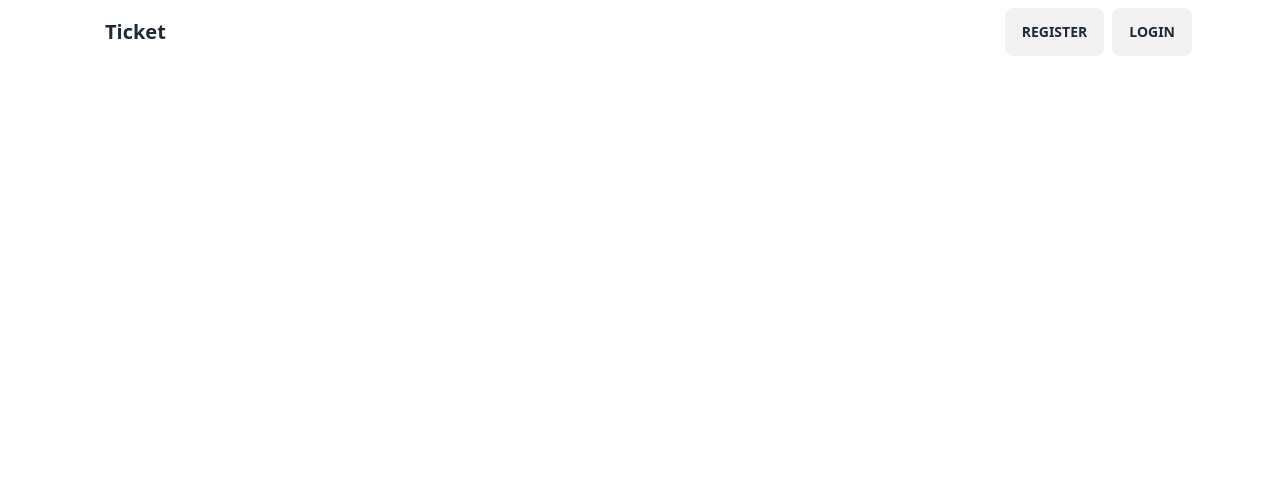
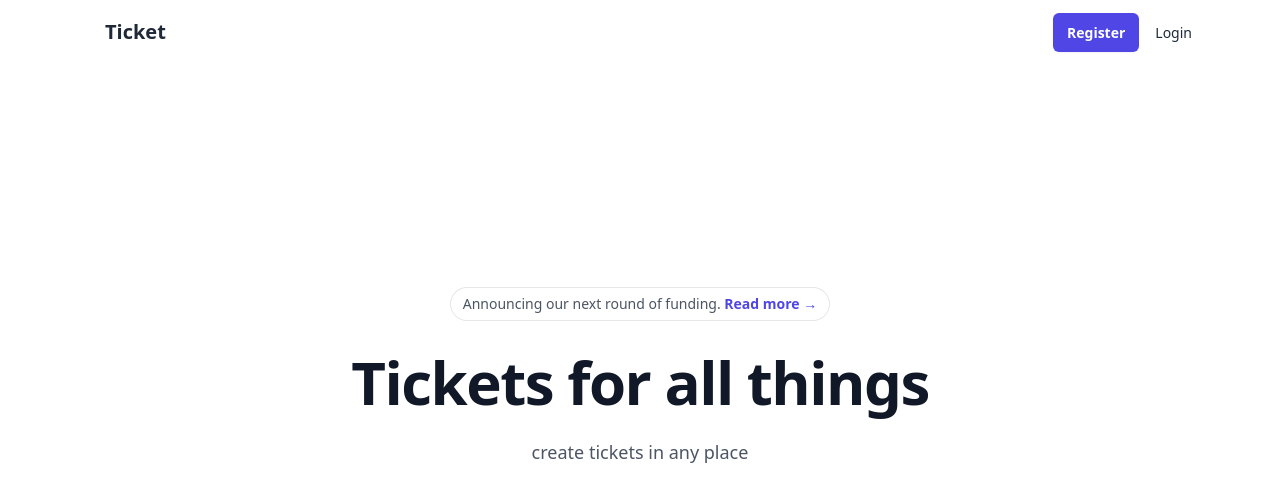
Before and after one commit to felipesaev/ticket, a React (Vite) app: page /home in a window 1280 px wide. Shown: the top 502 px of the page. Built offline with nearby package versions, Linux system fonts and the light colour scheme; no server answers.

Commit message:
create new pages

```diff
--- a/package.json
+++ b/package.json
@@ -8,7 +8,8 @@
     "build": "tsc && vite build",
     "lint": "eslint src --ext ts,tsx --report-unused-disable-directives --max-warnings 0 && format",
     "preview": "vite preview",
-    "format": "prettier --ignore-path .gitignore --write \"**/*.+(js|tsx|ts|json)\""
+    "format": "prettier --ignore-path .gitignore --write \"**/*.+(js|tsx|ts|json)\"",
+    "commit": "git-cz"
   },
   "dependencies": {
     "@supabase/auth-ui-react": "^0.4.2",
@@ -27,6 +28,7 @@
     "@typescript-eslint/parser": "^6.1.0",
     "@vitejs/plugin-react": "^4.0.0",
     "autoprefixer": "^10.4.14",
+    "commitizen": "^4.3.0",
     "daisyui": "^3.2.1",
     "drizzle-kit": "^0.19.3",
     "eslint": "^8.45.0",
--- a/src/App.tsx
+++ /dev/null
@@ -1,6 +0,0 @@
-const App = () => {
-
-  return;
-}
-
-export default App
--- a/src/components/Header.tsx
+++ b/src/components/Header.tsx
@@ -1,32 +1,34 @@
-import { Link } from "react-router-dom"
+import { Link, Outlet } from "react-router-dom"
 import { supabase } from "@/services/localStorage/db"
 import { useContext } from "react"
 import { UserContext } from "@/contexts/UserContext"
 
 export const Header = () => {
   const { session } = useContext(UserContext)
-  console.log(session);
 
   return (
+    <>
     <div className="navbar bg-base-100">
       <div className="flex-1">
-      <Link to={'/'}>
+      <Link to={'/home'}>
+
 <a className="btn btn-ghost normal-case text-xl">Ticket</a>
 </Link>
       </div>
-    <div className="flex-none gap-2">
+      <div className="flex-none">
       {!session && (
         <>
           <Link to={'/register'}>
-            <a className="btn">Register</a>
+            <a className="rounded-md bg-indigo-600 px-3.5 py-2.5 text-sm font-semibold text-white shadow-sm hover:bg-indigo-500 focus-visible:outline focus-visible:outline-2 focus-visible:outline-offset-2 focus-visible:outline-indigo-600 mx-4">Register</a>
           </Link>
           <Link to={'/login'}>
-            <a className="btn">Login</a>
+            <a className="text-sm">Login</a>
           </Link>
           </>
       )}
+        <div className="dropdown dropdown-end">
       {!!session && (
-        <div className="dropdown dropdown-end">
+        <>
           <label tabIndex={0} className="btn btn-ghost btn-circle avatar">
             <div className="w-10 rounded-full">
               <img src="https://i.pravatar.cc/150?img=4" />
@@ -49,10 +51,16 @@ export const Header = () => {
               <a onClick={() => supabase.auth.signOut()}>Logout</a>
             </li>
           </ul>
-        </div>
+          </>
       )}
       </div>
+
         </div>
+    <div className="grid place-items-center">
 
+  </div>
+    </div>
+  <Outlet />
+        </>
   )
 }
--- a/src/routes.tsx
+++ b/src/routes.tsx
@@ -3,15 +3,22 @@ import { SignUp } from '@/views/SignUp'
 import { SignIn } from '@/views/SingIn'
 import { UserProvider } from '@/contexts/UserContext'
 import { Header } from '@/components/Header'
+import { Home } from './views/Home'
+import {Tickets} from './views/Tickets'
 
 const AppRouter = () => {
   return (
     <Router>
       <UserProvider>
-        <Header />
+        {/* <Header /> */}
         <Routes>
+          <Route path="/" element={<Header />} >
+
           <Route path="/login" element={<SignIn />} />
+          <Route path="/home" element={<Home />} />
           <Route path="/register" element={<SignUp />} />
+          <Route path="/tickets" element={<Tickets />} />
+          </Route>
         </Routes>
       </UserProvider>
     </Router>
--- /dev/null
+++ b/src/views/Home.tsx
@@ -0,0 +1,48 @@
+import { UserContext } from "@/contexts/UserContext"
+import { useContext } from "react"
+import { Link } from "react-router-dom";
+
+export const Home = () => {
+
+  const { session } = useContext(UserContext);
+
+
+
+  return (
+    <div className="mx-auto max-w-2xl py-32 sm:py-48 lg:py-56">
+      <div className="hidden sm:mb-8 sm:flex sm:justify-center">
+        <div className="relative rounded-full px-3 py-1 text-sm leading-6 text-gray-600 ring-1 ring-gray-900/10 hover:ring-gray-900/20">
+          Announcing our next round of funding. <a href="#" className="font-semibold text-indigo-600"><span className="absolute inset-0" aria-hidden="true"></span>Read more <span aria-hidden="true">&rarr;</span></a>
+        </div>
+      </div>
+      <div className="text-center">
+        {session ? (
+          <>
+          <h1 className="text-4xl font-bold tracking-tight text-gray-900 sm:text-6xl">what to you need help with?</h1>
+          <p className="mt-6 text-lg leading-8 text-gray-600">Please choose from an option below</p>
+          </>
+        ) : (
+        <>
+        <h1 className="text-4xl font-bold tracking-tight text-gray-900 sm:text-6xl">Tickets for all things</h1>
+        <p className="mt-6 text-lg leading-8 text-gray-600">
+          create tickets in any place
+        </p>
+        </>
+        )}
+        <div className="mt-10 flex items-center justify-center gap-x-6">
+          {session && (
+            <>
+          <Link to={session ? '/new-tickets' : '/register'}>
+          <a  className="rounded-md bg-indigo-600 px-3.5 py-2.5 text-sm font-semibold text-white shadow-sm hover:bg-indigo-500 focus-visible:outline focus-visible:outline-2 focus-visible:outline-offset-2 focus-visible:outline-indigo-600">Create new ticket</a>
+          </Link>
+
+          <Link to={session ? '/tickets' : '/login'}>
+          <a  className="text-sm font-semibold leading-6 text-gray-900">View my tickets <span aria-hidden="true">→</span></a>
+          </Link>
+          </>
+          )}
+        </div>
+      </div>
+    </div>
+  )
+}
--- a/src/views/SignUp.tsx
+++ b/src/views/SignUp.tsx
@@ -5,7 +5,8 @@ import { ThemeSupa } from '@supabase/auth-ui-shared'
 export const SignUp = () => {
 
   return (
-    <div className="grid h-screen place-items-center">
+    <div className='grid place-items-center h-[90vh]'>
+
       <Auth
         view="sign_up"
         providers={[]}
--- a/src/views/SingIn.tsx
+++ b/src/views/SingIn.tsx
@@ -3,14 +3,17 @@ import { supabase } from '@/services/localStorage/db'
 import { UserContext } from '@/contexts/UserContext'
 import { Auth } from '@supabase/auth-ui-react'
 import { ThemeSupa } from '@supabase/auth-ui-shared'
+import { Home } from './Home'
+import { useNavigate } from 'react-router-dom'
 
 // eslint-disable-next-line @typescript-eslint/no-explicit-any
 export const SignIn = () => {
   const { session } = useContext(UserContext)
-
+  const navigate = useNavigate();
   if (!session) {
     return (
-      <div className='grid h-screen place-items-center'>
+      <div className='grid place-items-center h-[90vh]'>
+
         <Auth
           view="sign_in"
         providers={[]}
@@ -37,9 +40,10 @@ export const SignIn = () => {
           }}
           appearance={{ theme: ThemeSupa }}
           />
-          </div>
+      </div>
       )
     } else {
-      return <h1>AREA LOGADA</h1>
+      navigate('/home')
+      return (<Home />)
     }
 }
--- /dev/null
+++ b/src/views/Tickets.tsx
@@ -0,0 +1,56 @@
+import { useContext, useEffect, useState } from "react"
+import { supabase } from "../services/localStorage/db"
+import { UserContext } from "../contexts/UserContext"
+export const Tickets = () => {
+
+  const { session } = useContext(UserContext);
+
+  // eslint-disable-next-line @typescript-eslint/no-explicit-any
+  const [users, setUsers] = useState<any>([])
+  async function fetchData() {
+  const { data: users } = await supabase
+  .from('users')
+  .select('*')
+  .eq('identify', session.user.id)
+  setUsers(users)
+  return users
+
+}
+
+useEffect(() => {
+  fetchData()
+},[])
+
+  async function createUser() {
+    const { data } = await supabase
+  .from('users')
+  .insert([
+    { name: 'someValue', identify: session.user.id },
+  ])
+  .select()
+
+  console.log('error', users);
+
+
+  return data
+  }
+
+
+  console.log('USERS', users);
+
+  return (
+    <>
+      {users.map((item) => {
+        return (
+          <>
+          <ul>
+            <li>Nome: {item.name}</li>
+          </ul>
+          </>
+        )
+      })}
+
+      <button onClick={createUser}>Create Ticket</button>
+    </>
+  )
+}
```
Also changed, not shown: 1 other file (tests, documents, lock files or other folders). Lines whose indentation alone changed are shown as unchanged.
